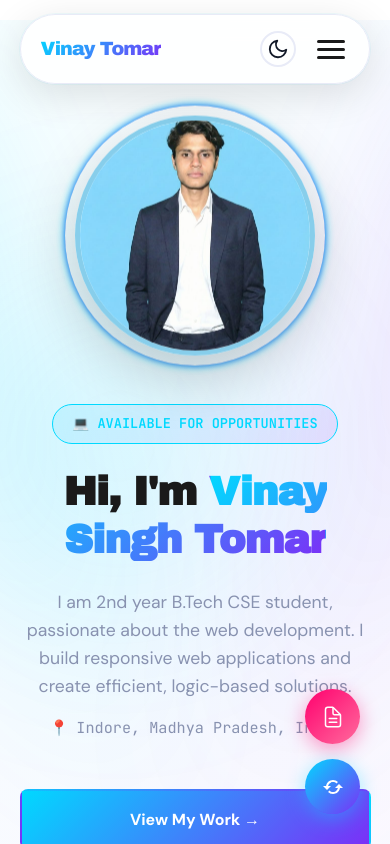
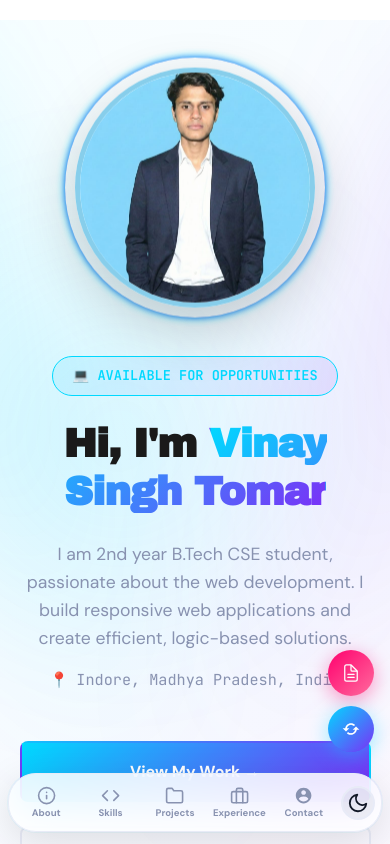
Before and after one commit to Vinaytomar-xm/Portfolio-Nextjs, a Next.js app: page / in a window 390 px wide. Shown: the top 844 px of the page. Built offline with nearby package versions, Linux system fonts and the light colour scheme.

Commit message:
feat: implement responsive Navbar with floating design and update Footer visibility

```diff
--- a/app/components/Footer.js
+++ b/app/components/Footer.js
@@ -1,4 +1,4 @@
-// "use client";
+"use client";
 
 // import Link from "next/link";
 
@@ -79,16 +79,16 @@
 //   );
 // }
 
-"use client";
+// "use client";
 
 
-export default function Footer() {
-  const currentYear = new Date().getFullYear();
+// export default function Footer() {
+//   const currentYear = new Date().getFullYear();
 
-  return (
-    <footer className="footer">
-      <div className="footer-left">© {currentYear} Built With VINAY SINGH TOMAR </div>
-      {/* <div className="footer-links">
+//   return (
+//     <footer className="footer">
+//       <div className="footer-left">© {currentYear} Built With VINAY SINGH TOMAR </div>
+{/* <div className="footer-links">
         <a className="footer-link linkedin" href="https://linkedin.com/in/vinay-singh-tomar-5b65b9377" target="_blank"
           rel="noopener noreferrer">
           <svg width="13" height="13" viewBox="0 0 24 24" fill="currentColor">
@@ -106,6 +106,29 @@ export default function Footer() {
           GITHUB
         </a>
       </div> */}
+//     </footer>
+//   );
+// }
+
+
+
+import { usePathname } from "next/navigation";
+
+export default function Footer() {
+  const currentYear = new Date().getFullYear();
+  const pathname = usePathname();
+  const isHome = pathname === "/";
+
+  return (
+    <footer className="footer">
+      {/* Spotlight glow - sirf home page par */}
+      {isHome && (
+        <div className="footer-spotlight" aria-hidden="true">
+          <span className="footer-beam beam-left"></span>
+          <span className="footer-beam beam-right"></span>
+        </div>
+      )}
+      <div className="footer-left">© {currentYear} Built With VINAY SINGH TOMAR </div>
     </footer>
   );
 }
--- /dev/null
+++ b/app/components/Navbar.css
@@ -0,0 +1,283 @@
+nav#navbar {
+    position: fixed;
+    top: auto;
+    bottom: calc(12px + env(safe-area-inset-bottom, 0px));
+    left: 0;
+    right: 0;
+    width: calc(100% - 1.5rem);
+    max-width: 720px;
+    margin: 0 auto;
+    padding: 8px 10px;
+    gap: 6px;
+    justify-content: center;
+    border-radius: 28px;
+    z-index: 1000;
+    -webkit-tap-highlight-color: transparent;
+}
+
+/* Logo: only on larger screens */
+#navbar .logo {
+    display: none;
+    white-space: nowrap;
+    padding: 0 12px 0 8px;
+}
+
+#navbar .nav-right {
+    flex: 1;
+    min-width: 0;
+    gap: 6px;
+    justify-content: center;
+}
+
+/* Reset the old mobile slide-in menu so links always sit inside the bar */
+#navbar .nav-links {
+    position: static;
+    top: auto;
+    left: auto;
+    width: auto;
+    height: auto;
+    flex: 1;
+    min-width: 0;
+    flex-direction: row;
+    align-items: center;
+    justify-content: space-around;
+    gap: 2px;
+    padding: 0;
+    margin: 0;
+    background: transparent;
+    border: 0;
+    transform: none;
+    visibility: visible;
+    transition: none;
+}
+
+#navbar .nav-links li {
+    flex: 1;
+    min-width: 0;
+    display: flex;
+    justify-content: center;
+}
+
+#navbar .nav-links li a {
+    width: 100%;
+    max-width: 88px;
+    flex-direction: column;
+    justify-content: center;
+    gap: 3px;
+    padding: 7px 4px;
+    border-radius: 18px;
+    font-size: 0.68rem;
+    font-weight: 600;
+    letter-spacing: 0.2px;
+    color: var(--gray);
+    transition: color 0.25s ease, background 0.25s ease, transform 0.15s ease;
+}
+
+#navbar .nav-links li a:active {
+    transform: scale(0.94);
+}
+
+#navbar .nav-links a::after {
+    display: none;
+}
+
+#navbar .nav-links a:hover {
+    color: var(--primary);
+}
+
+#navbar .nav-links a.active {
+    color: var(--primary);
+    background: rgba(0, 217, 255, 0.14);
+}
+
+[data-theme="dark"] #navbar .nav-links a.active {
+    background: rgba(0, 217, 255, 0.18);
+}
+
+/* Icons are always visible */
+#navbar .nav-icon {
+    display: flex;
+    width: auto;
+    height: auto;
+    font-size: 1.35rem;
+}
+
+#navbar .nav-label {
+    display: block;
+    max-width: 100%;
+    line-height: 1.1;
+    white-space: nowrap;
+    overflow: hidden;
+    text-overflow: ellipsis;
+}
+
+/* Theme toggle sits at the end of the bar */
+#navbar .theme-toggle {
+    flex-shrink: 0;
+    width: 40px;
+    height: 40px;
+    /* border: none; */
+    background: rgba(136, 146, 176, 0.14);
+    -webkit-tap-highlight-color: transparent;
+}
+
+#navbar .theme-toggle:hover {
+    border-color: aqua;
+}
+
+#navbar .menu-toggle {
+    display: none;
+}
+
+
+/* Desktop / tablet: show logo on the left */
+@media (min-width: 769px) {
+    nav#navbar {
+        padding: 8px 14px;
+    }
+
+    #navbar .logo {
+        display: block;
+    }
+
+    #navbar .nav-links li a {
+        font-size: 0.74rem;
+    }
+}
+
+/* Small phones */
+@media (max-width: 400px) {
+    nav#navbar {
+        width: calc(100% - 1rem);
+        padding: 6px 6px;
+        gap: 4px;
+    }
+
+    #navbar .nav-links li a {
+        font-size: 0.6rem;
+        padding: 6px 2px;
+        letter-spacing: 0;
+    }
+
+    #navbar .nav-icon {
+        font-size: 1.2rem;
+    }
+
+    #navbar .theme-toggle {
+        width: 34px;
+        height: 34px;
+    }
+}
+
+/* ============================================
+   Body content: upar ki margin / padding kam
+   ============================================ */
+.hero {
+    padding-top: 3rem;
+}
+
+/* !important isliye ki projects/contact/skills/experience me inline paddingTop: 8rem laga hai */
+.page-section {
+    padding-top: 3rem !important;
+}
+
+/* ============================================
+   Footer: text ek line me, navbar ke liye neeche jagah footer ke andar hai
+   (Footer hatane par ye jagah bhi hat jayegi)
+   ============================================ */
+.footer {
+    position: relative;
+    width: 100%;
+    padding: 6px 18px calc(96px + env(safe-area-inset-bottom, 0px));
+    box-sizing: border-box;
+    display: flex;
+    align-items: center;
+    justify-content: center;
+    background: transparent;
+}
+
+.footer .footer-left {
+    position: relative;
+    z-index: 1;
+    width: 100%;
+    max-width: 100%;
+    text-align: center;
+    font-size: 11px;
+    letter-spacing: 0.5px;
+    line-height: 1.5;
+    white-space: normal;
+    overflow-wrap: anywhere;
+    color: var(--gray);
+}
+
+/* ============================================
+   Home page footer glow (cyan + purple/pink), sirf home par render hota hai
+   Footer ki height nahi badhata, page ke bilkul neeche se upar ki taraf fade hota hai
+   ============================================ */
+.footer-spotlight {
+    position: absolute;
+    left: 0;
+    right: 0;
+    bottom: 0;
+    height: 280px;
+    overflow: hidden;
+    pointer-events: none;
+    z-index: 0;
+    -webkit-mask-image: linear-gradient(to top, #000 55%, transparent 100%);
+    mask-image: linear-gradient(to top, #000 55%, transparent 100%);
+}
+
+.footer-beam {
+    position: absolute;
+    bottom: -10%;
+    width: 55%;
+    height: 130%;
+    filter: blur(90px);
+}
+
+.footer-beam.beam-left {
+    left: -8%;
+    background: radial-gradient(ellipse 55% 100% at 50% 100%, rgba(0, 217, 255, 0.35), transparent 72%);
+    transform: rotate(24deg);
+}
+
+.footer-beam.beam-right {
+    right: -8%;
+    background: radial-gradient(ellipse 55% 100% at 50% 100%, rgba(123, 47, 247, 0.32), transparent 72%);
+    transform: rotate(-24deg);
+}
+
+[data-theme="dark"] .footer-beam.beam-left {
+    background: radial-gradient(ellipse 55% 100% at 50% 100%, rgba(0, 217, 255, 0.55), transparent 72%);
+}
+
+[data-theme="dark"] .footer-beam.beam-right {
+    background: radial-gradient(ellipse 55% 100% at 50% 100%, rgba(123, 47, 247, 0.5), transparent 72%);
+}
+
+/* Resume + Refresh buttons navbar ke upar rahein */
+.refresh-btn {
+    bottom: calc(100px + env(safe-area-inset-bottom, 0px));
+}
+
+.resume-btn {
+    bottom: calc(170px + env(safe-area-inset-bottom, 0px));
+}
+
+@media (max-width: 480px) {
+    .refresh-btn,
+    .resume-btn {
+        width: 46px;
+        height: 46px;
+        right: 16px;
+        font-size: 1.25rem;
+    }
+
+    .refresh-btn {
+        bottom: calc(92px + env(safe-area-inset-bottom, 0px));
+    }
+
+    .resume-btn {
+        bottom: calc(148px + env(safe-area-inset-bottom, 0px));
+    }
+}
--- a/app/components/Navbar.js
+++ b/app/components/Navbar.js
@@ -1,6 +1,165 @@
+// "use client";
+
+// import { useEffect, useRef, useState } from "react";
+// import Link from "next/link";
+// import { usePathname } from "next/navigation";
+// import { motion, useScroll } from "framer-motion";
+// import {
+//   FiSun,
+//   FiMoon,
+//   FiInfo,
+//   FiBriefcase,
+//   FiFolder,
+//   FiCode,
+// } from "react-icons/fi";
+// import { IoMdContact } from "react-icons/io";
+
+// const NAV_ITEMS = [
+//   { href: "/about", icon: <FiInfo />, label: "About" },
+//   { href: "/skills", icon: <FiCode />, label: "Skills" },
+//   { href: "/projects", icon: <FiFolder />, label: "Projects" },
+//   { href: "/experience", icon: <FiBriefcase />, label: "Experience" },
+//   { href: "/contact", icon: <IoMdContact />, label: "Contact" },
+// ];
+
+// export default function Navbar() {
+//   const [theme, setTheme] = useState("light");
+//   const [menuOpen, setMenuOpen] = useState(false);
+
+//   const menuToggleRef = useRef(null);
+//   const navLinksRef = useRef(null);
+//   const pathname = usePathname();
+
+//   const { scrollYProgress } = useScroll();
+
+//   // Load saved theme on mount
+//   useEffect(() => {
+//     const savedTheme = localStorage.getItem("theme") || "light";
+//     setTheme(savedTheme);
+//   }, []);
+
+//   // Apply theme to <html>
+//   useEffect(() => {
+//     document.documentElement.setAttribute("data-theme", theme);
+//   }, [theme]);
+
+//   // Toggle theme
+//   const toggleTheme = () => {
+//     const newTheme = theme === "light" ? "dark" : "light";
+
+//     setTheme(newTheme);
+//     localStorage.setItem("theme", newTheme);
+//   };
+
+//   // Close mobile menu on outside click
+//   useEffect(() => {
+//     const onClickOutside = (e) => {
+//       if (
+//         menuToggleRef.current &&
+//         navLinksRef.current &&
+//         !menuToggleRef.current.contains(e.target) &&
+//         !navLinksRef.current.contains(e.target)
+//       ) {
+//         setMenuOpen(false);
+//       }
+//     };
+
+//     document.addEventListener("click", onClickOutside);
+
+//     return () => {
+//       document.removeEventListener("click", onClickOutside);
+//     };
+//   }, []);
+
+//   // Close mobile menu when route changes
+//   useEffect(() => {
+//     setMenuOpen(false);
+//   }, [pathname]);
+
+//   return (
+//     <>
+//       {/* Scroll Progress */}
+//       <motion.div
+//         className="scroll-progress"
+//         style={{ scaleX: scrollYProgress }}
+//       />
+
+//       <nav id="navbar">
+
+//         {/* Logo */}
+//         <Link href="/" className="logo">
+//           Vinay Tomar
+//         </Link>
+
+//         <div className="nav-right">
+
+//           {/* Navigation Links */}
+//           <ul
+//             className={`nav-links${menuOpen ? " active" : ""}`}
+//             id="navLinks"
+//             ref={navLinksRef}
+//           >
+//             {NAV_ITEMS.map((item) => (
+//               <li key={item.href}>
+//                 <Link
+//                   href={item.href}
+//                   className={
+//                     pathname === item.href ? "active" : ""
+//                   }
+//                 >
+//                   {/* Icon */}
+//                   <span className="nav-icon">
+//                     {item.icon}
+//                   </span>
+
+//                   {/* Label */}
+//                   <span className="nav-label">
+//                     {item.label}
+//                   </span>
+//                 </Link>
+//               </li>
+//             ))}
+//           </ul>
+
+//           {/* Theme Toggle */}
+//           <button
+//             className="theme-toggle"
+//             id="themeToggle"
+//             aria-label="Toggle theme"
+//             onClick={toggleTheme}
+//           >
+//             <span id="themeIcon">
+//               {theme === "light" ? (
+//                 <FiMoon size={22} />
+//               ) : (
+//                 <FiSun size={22} />
+//               )}
+//             </span>
+//           </button>
+
+//           {/* Mobile Menu Toggle */}
+//           <button
+//             className={`menu-toggle${menuOpen ? " active" : ""}`}
+//             id="menuToggle"
+//             aria-label="Toggle menu"
+//             ref={menuToggleRef}
+//             onClick={() => setMenuOpen((v) => !v)}
+//           >
+//             <span></span>
+//             <span></span>
+//             <span></span>
+//           </button>
+
+//         </div>
+//       </nav>
+//     </>
+//   );
+// }
+
+
 "use client";
 
-import { useEffect, useRef, useState } from "react";
+import { useEffect, useState } from "react";
 import Link from "next/link";
 import { usePathname } from "next/navigation";
 import { motion, useScroll } from "framer-motion";
@@ -13,6 +172,7 @@ import {
   FiCode,
 } from "react-icons/fi";
 import { IoMdContact } from "react-icons/io";
+import "./Navbar.css";
 
 const NAV_ITEMS = [
   { href: "/about", icon: <FiInfo />, label: "About" },
@@ -24,10 +184,6 @@ const NAV_ITEMS = [
 
 export default function Navbar() {
   const [theme, setTheme] = useState("light");
-  const [menuOpen, setMenuOpen] = useState(false);
-
-  const menuToggleRef = useRef(null);
-  const navLinksRef = useRef(null);
   const pathname = usePathname();
 
   const { scrollYProgress } = useScroll();
@@ -51,31 +207,6 @@ export default function Navbar() {
     localStorage.setItem("theme", newTheme);
   };
 
-  // Close mobile menu on outside click
-  useEffect(() => {
-    const onClickOutside = (e) => {
-      if (
-        menuToggleRef.current &&
-        navLinksRef.current &&
-        !menuToggleRef.current.contains(e.target) &&
-        !navLinksRef.current.contains(e.target)
-      ) {
-        setMenuOpen(false);
-      }
-    };
-
-    document.addEventListener("click", onClickOutside);
-
-    return () => {
-      document.removeEventListener("click", onClickOutside);
-    };
-  }, []);
-
-  // Close mobile menu when route changes
-  useEffect(() => {
-    setMenuOpen(false);
-  }, [pathname]);
-
   return (
     <>
       {/* Scroll Progress */}
@@ -84,9 +215,10 @@ export default function Navbar() {
         style={{ scaleX: scrollYProgress }}
       />
 
+      {/* Floating bottom navbar */}
       <nav id="navbar">
 
-        {/* Logo */}
+        {/* Logo (desktop only) */}
         <Link href="/" className="logo">
           Vinay Tomar
         </Link>
@@ -94,28 +226,18 @@ export default function Navbar() {
         <div className="nav-right">
 
           {/* Navigation Links */}
-          <ul
-            className={`nav-links${menuOpen ? " active" : ""}`}
-            id="navLinks"
-            ref={navLinksRef}
-          >
+          <ul className="nav-links" id="navLinks">
             {NAV_ITEMS.map((item) => (
               <li key={item.href}>
                 <Link
                   href={item.href}
-                  className={
-                    pathname === item.href ? "active" : ""
-                  }
+                  className={pathname === item.href ? "active" : ""}
                 >
                   {/* Icon */}
-                  <span className="nav-icon">
-                    {item.icon}
-                  </span>
+                  <span className="nav-icon">{item.icon}</span>
 
                   {/* Label */}
-                  <span className="nav-label">
-                    {item.label}
-                  </span>
+                  <span className="nav-label">{item.label}</span>
                 </Link>
               </li>
             ))}
@@ -137,19 +259,6 @@ export default function Navbar() {
             </span>
           </button>
 
-          {/* Mobile Menu Toggle */}
-          <button
-            className={`menu-toggle${menuOpen ? " active" : ""}`}
-            id="menuToggle"
-            aria-label="Toggle menu"
-            ref={menuToggleRef}
-            onClick={() => setMenuOpen((v) => !v)}
-          >
-            <span></span>
-            <span></span>
-            <span></span>
-          </button>
-
         </div>
       </nav>
     </>
--- a/app/layout.js
+++ b/app/layout.js
@@ -43,9 +43,9 @@ export default function RootLayout({ children }) {
         />
       </head>
       <body>
+        {children}
         <Navbar />
-        {children}
-        <Footer />
+        {/* <Footer /> */}
         <FloatingButtons />
       </body>
     </html>
```
